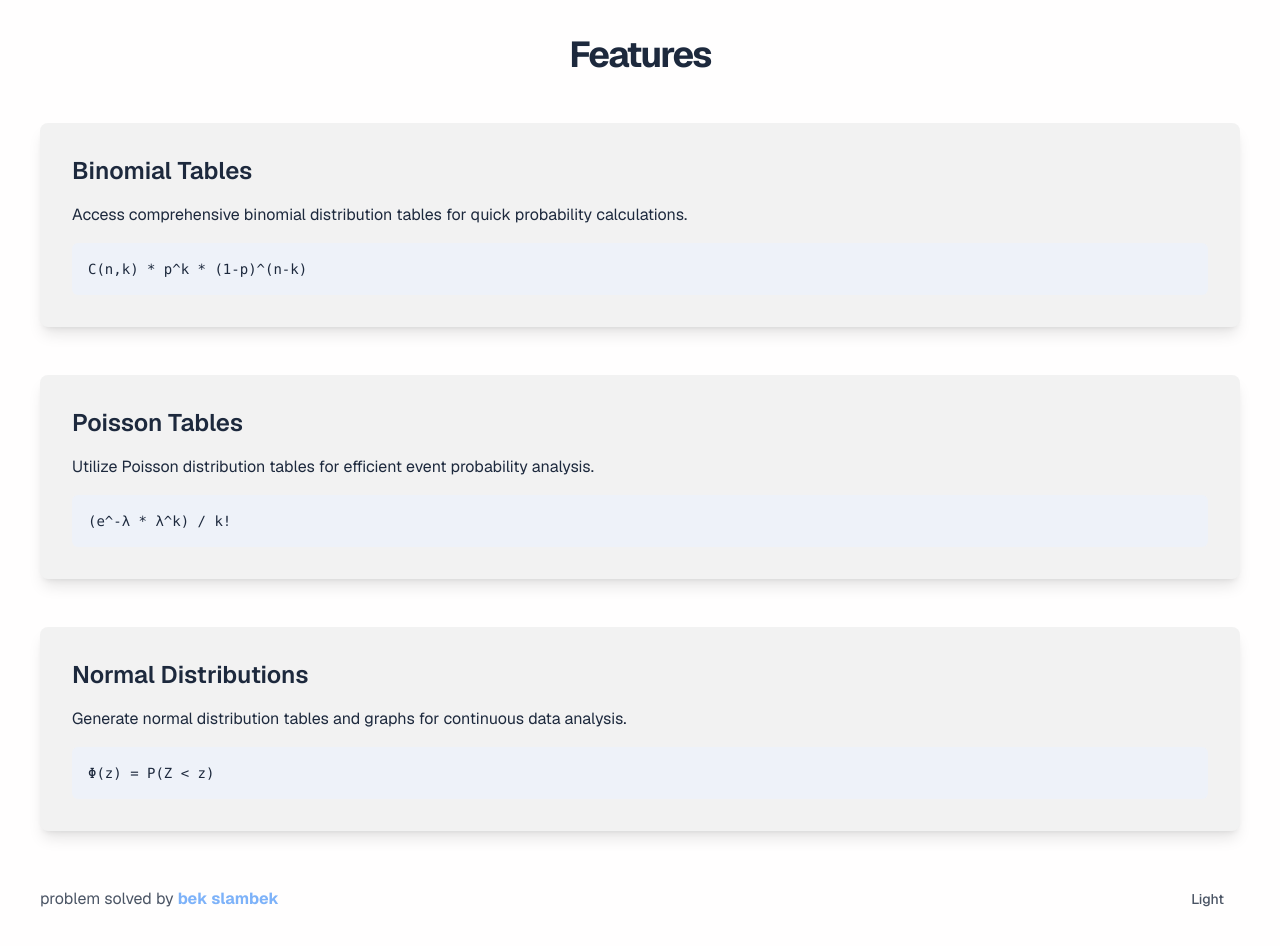
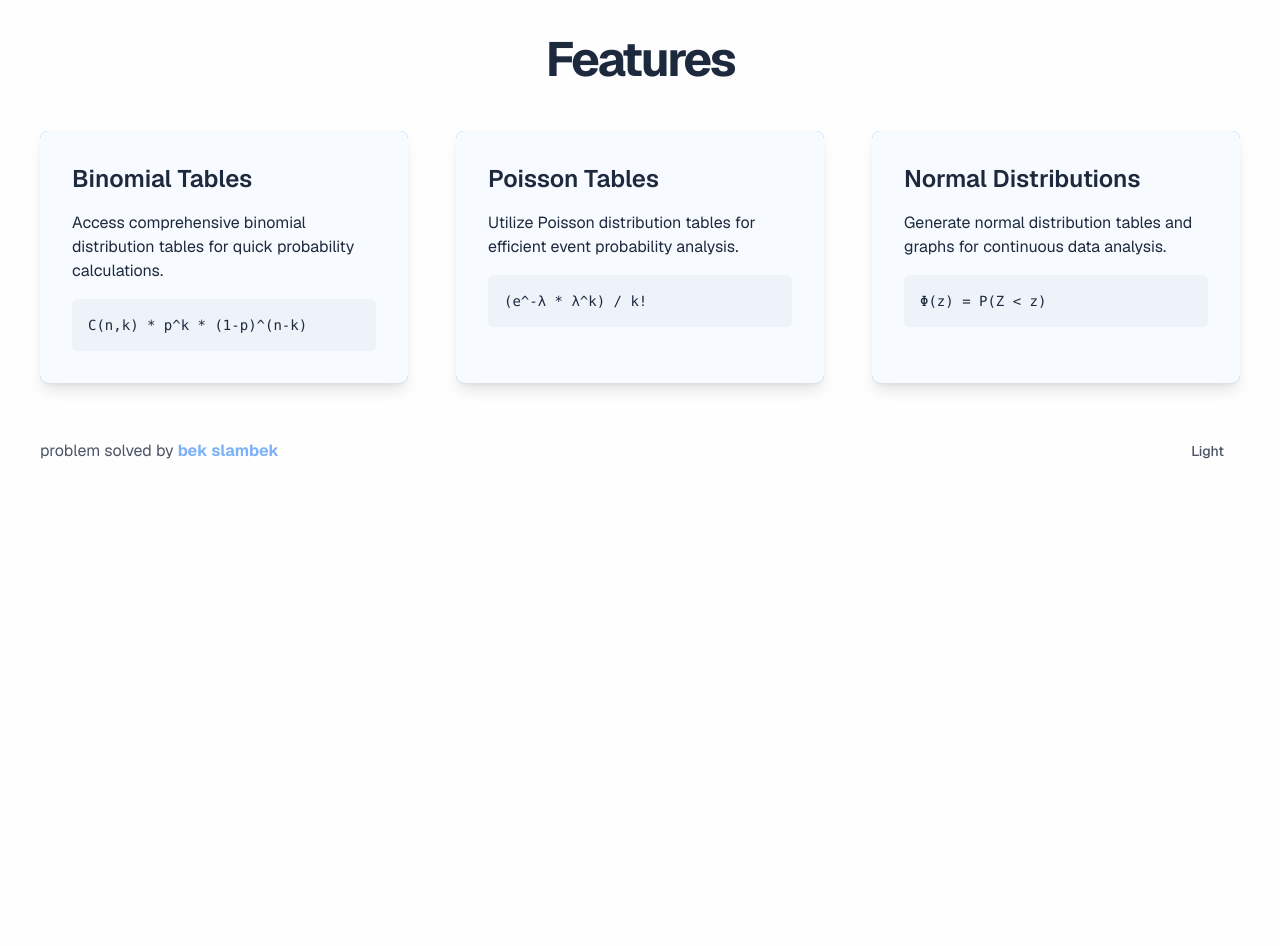
Before and after one commit to mugid/distr., a Next.js app: page / in a window 1280 px wide. Shown: the part 860-1806 px from the top of the page. After the commit the page ends 1379 px from the top, so only its background shows below. Built offline with nearby package versions, Linux system fonts and the light colour scheme; a web font is replaced by a local one.

Commit message:
feat: update features section

```diff
--- a/src/app/globals.css
+++ b/src/app/globals.css
@@ -49,7 +49,7 @@
   :root {
     --background: oklch(99.779% 0.00104 11.135);
     --foreground: oklch(27.9% 0.041 260.031);
-    --card: oklch(96.115% 0.00011 271.152);
+    --card: oklch(98.621% 0.00693 248.267);
     --card-foreground: oklch(0.18 0.01 260);
     --popover: oklch(1 0 0);
     --popover-foreground: oklch(0.18 0.01 260);
--- a/src/components/layout/features.tsx
+++ b/src/components/layout/features.tsx
@@ -1,14 +1,13 @@
-
 export default function FeaturesSection() {
   return (
     <section className="pt-24">
-      <h2 className="text-4xl font-bold mb-12 tracking-tighter text-center">
+      <h2 className="text-5xl font-bold mb-12 tracking-tighter text-center">
         Features
       </h2>
-      <div className="flex flex-col gap-12">
-        <div
-          className="bg-card p-8 rounded-lg shadow-lg"
-        >
+      <div className="grid lg:grid-cols-3 grid-cols-1 gap-12">
+        <a href="/create">
+          <div className="bg-primary rounded-lg shadow-lg">
+            <div className="hover:translate-y-[-10px] hover:translate-x-[-10px] transition-all p-8 rounded-lg bg-card h-full">
               <h3 className="text-2xl font-semibold mb-4">Binomial Tables</h3>
               <p className="mb-4">
                 Access comprehensive binomial distribution tables for quick
@@ -18,31 +17,39 @@ export default function FeaturesSection() {
                 <pre className="text-sm">C(n,k) * p^k * (1-p)^(n-k)</pre>
               </div>
             </div>
-        <div
-          className="bg-card p-8 rounded-lg shadow-lg"
-        >
+          </div>
+        </a>
+        <a href="/create">
+          <div className="bg-primary rounded-lg shadow-lg h-full">
+            <div className="hover:translate-y-[-10px] hover:translate-x-[-10px] transition-all p-8 rounded-lg bg-card h-full">
               <h3 className="text-2xl font-semibold mb-4">Poisson Tables</h3>
               <p className="mb-4">
-            Utilize Poisson distribution tables for efficient event probability
-            analysis.
+                Utilize Poisson distribution tables for efficient event
+                probability analysis.
               </p>
               <div className="bg-muted p-4 rounded-md">
                 <pre className="text-sm">(e^-λ * λ^k) / k!</pre>
               </div>
             </div>
-        <div
-          className="bg-card p-8 rounded-lg shadow-lg"
-        >
-          <h3 className="text-2xl font-semibold mb-4">Normal Distributions</h3>
+          </div>
+        </a>{" "}
+        <a href="/create">
+          <div className="bg-primary rounded-lg shadow-lg h-full">
+            <div className="hover:translate-y-[-10px] hover:translate-x-[-10px] transition-all p-8 rounded-lg bg-card h-full">
+              <h3 className="text-2xl font-semibold mb-4">
+                Normal Distributions
+              </h3>
               <p className="mb-4">
-            Generate normal distribution tables and graphs for continuous data
-            analysis.
+                Generate normal distribution tables and graphs for continuous
+                data analysis.
               </p>
               <div className="bg-muted p-4 rounded-md">
                 <pre className="text-sm">{"Φ(z) = P(Z < z)"}</pre>
               </div>
             </div>
           </div>
+        </a>
+      </div>
     </section>
   );
 }
```
Lines whose indentation alone changed are shown as unchanged.
